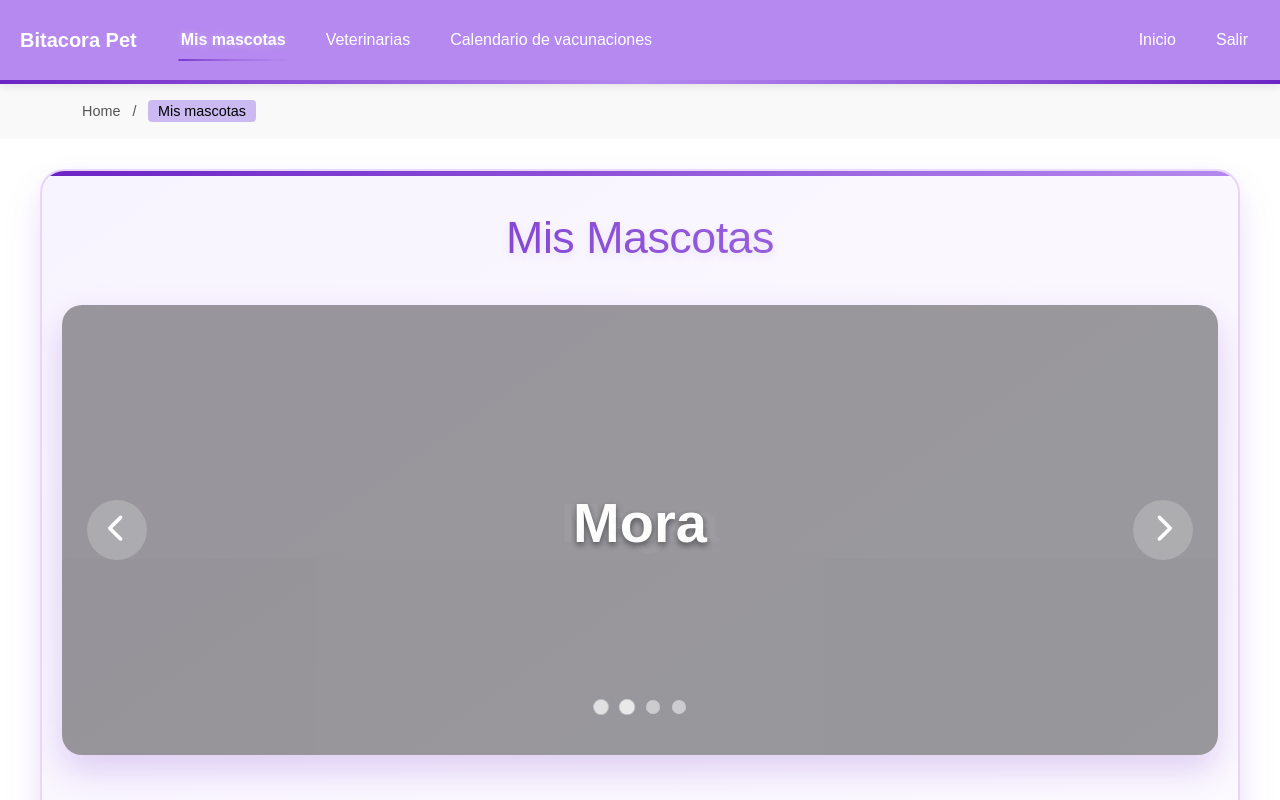
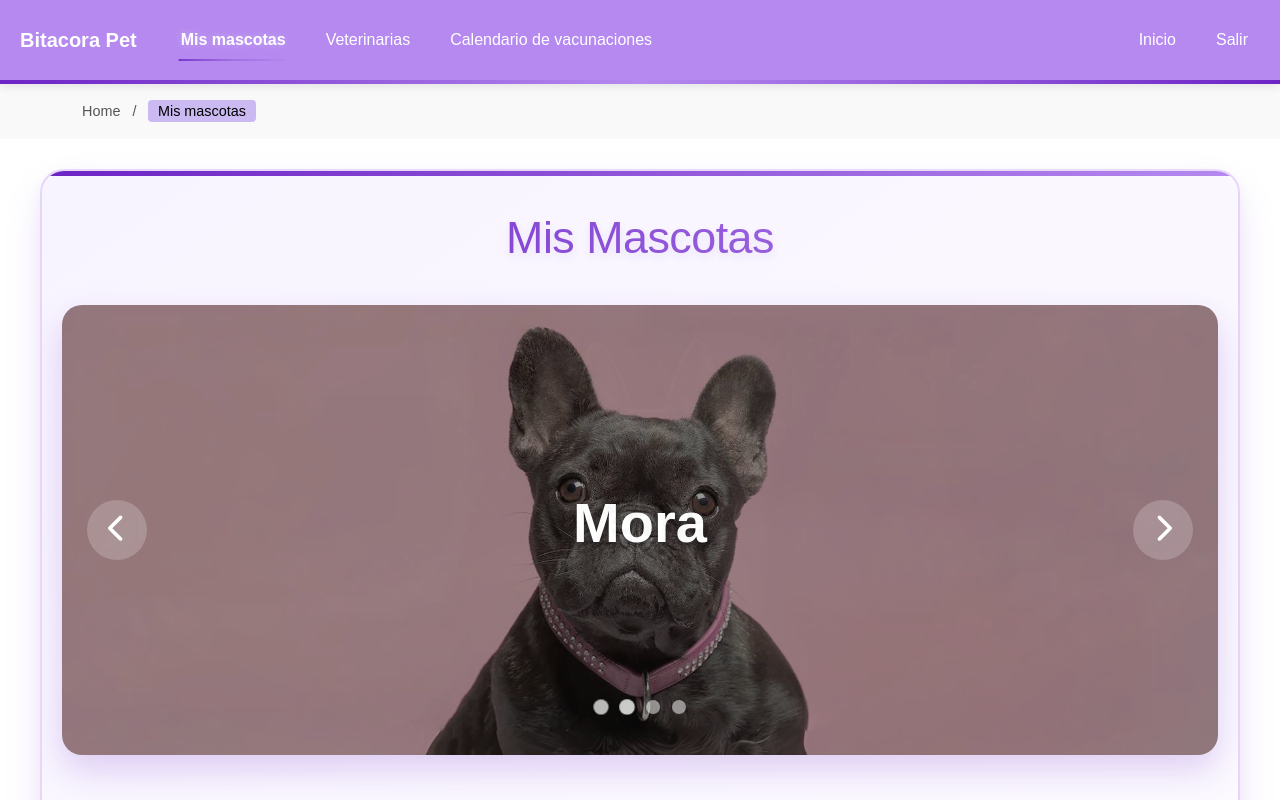
Before and after one commit to martiigarcia/BitacoraPet, a plain HTML site: page pages/pets/my-pets-home.html in a window 1280 px wide. Shown: the top 800 px of the page. Drawn offline with nearby package versions, Linux system fonts and the light colour scheme; files whose address does not match are found by name.

Commit message:
renombrar y reorganizar imagenes, readme, gitignore

```diff
--- a/pages/pets/my-pets-home.html
+++ b/pages/pets/my-pets-home.html
@@ -250,7 +250,7 @@
             birthdate: "2023-12-23",
             adoptionDate: "2024-02-02",
             age: "1 año",
-            image: "../../assets/images/pet1.jpg",
+            image: "../../assets/images/pages-images/pet-mora2.jpg",
             description: "<strong>Mora</strong> es una Bulldog hembra, adoptada el 2 de febrero de 2024. Nació el 23 de diciembre de 2023.",
         },
         negra: {
@@ -261,7 +261,7 @@
             birthdate: "2022-05-15",
             adoptionDate: "2022-08-10",
             age: "3 años",
-            image: "../../assets/images/pet2.jpg",
+            image: "../../assets/images/pages-images/pet-negra.jpg",
             description: "<strong>Negra</strong> es una Labrador Retriever hembra, adoptada el 10 de agosto de 2022. Nació el 15 de mayo de 2022.",
         },
         thor: {
@@ -272,7 +272,7 @@
             birthdate: "2021-03-20",
             adoptionDate: "2021-06-25",
             age: "4 años",
-            image: "../../assets/images/pet3.jpg",
+            image: "../../assets/images/pages-images/pet-thor.jpg",
             description: "<strong>Thor</strong> es un Pastor Alemán macho, adoptado el 25 de junio de 2021. Nació el 20 de marzo de 2021.",
         },
         rocko: {
@@ -283,7 +283,7 @@
             birthdate: "2020-11-10",
             adoptionDate: "2021-01-15",
             age: "5 años",
-            image: "../../assets/images/pet4.jpg",
+            image: "../../assets/images/pages-images/pet-rocko.jpg",
             description: "<strong>Rocko</strong> es un Beagle macho, adoptado el 15 de enero de 2021. Nació el 10 de noviembre de 2020.",
         }
     };
```
Also changed, not shown: index.html (+1 -1 lines).
